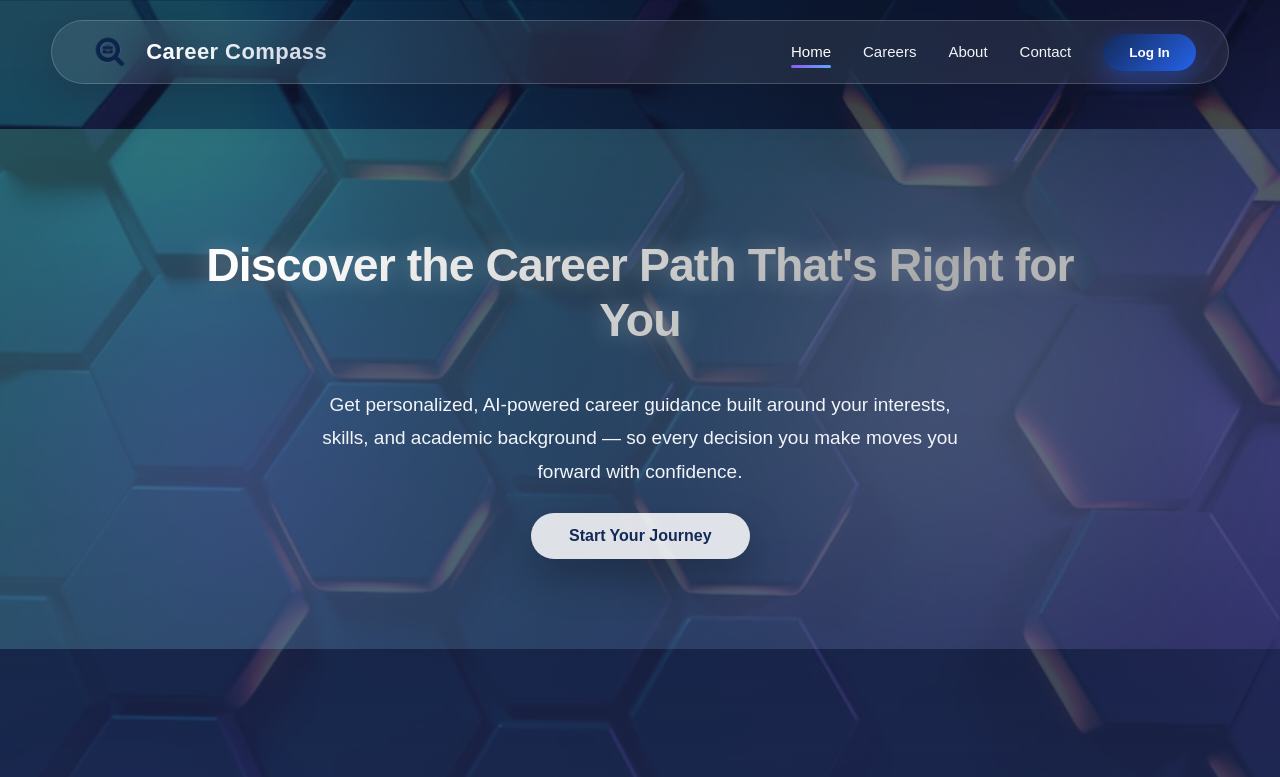
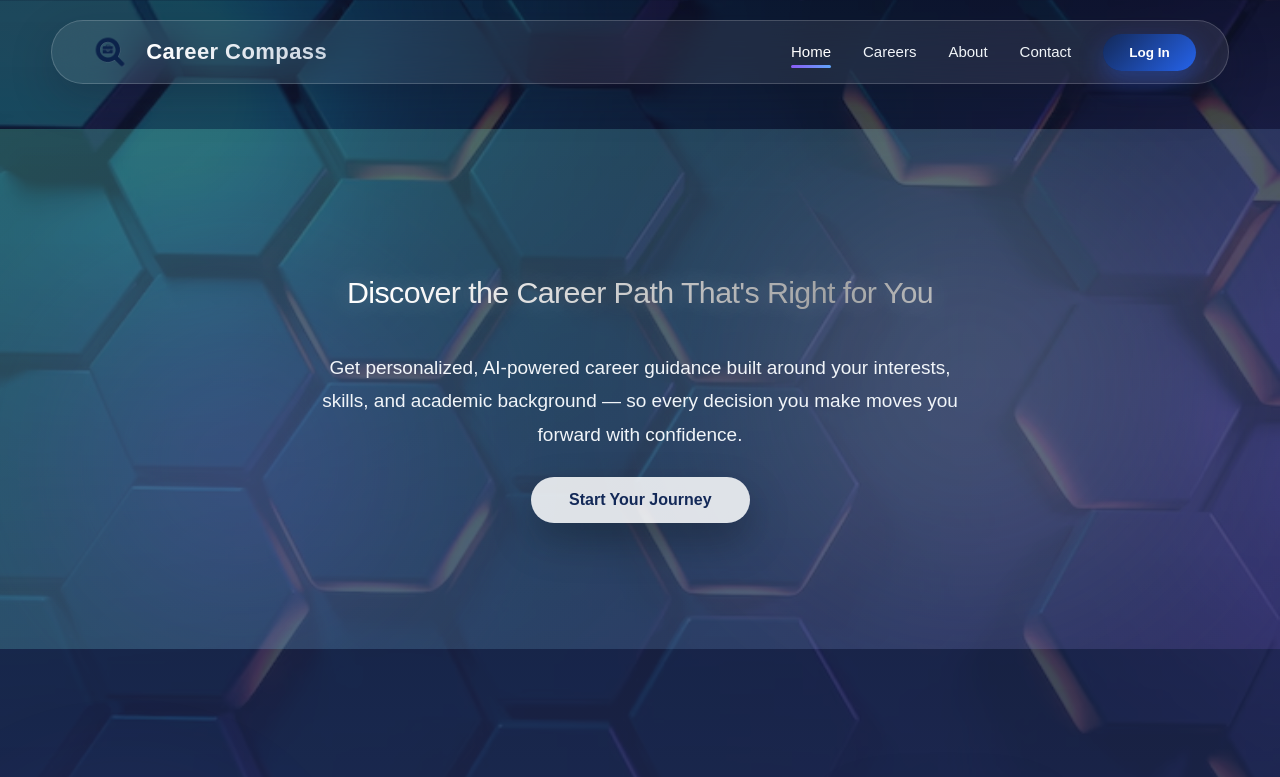
Before and after one commit to saherfatima12-hash/career-compass, a React (Vite) app: page / in a window 1280 px wide. Shown: the top 777 px of the page. Built offline with nearby package versions, Linux system fonts and the light colour scheme.

Commit message:
describe your change

```diff
--- a/src/Pages/Contact.css
+++ b/src/Pages/Contact.css
@@ -124,8 +124,8 @@
 .hero-title {
   position: relative;
   z-index: 1;
-  font-weight: 700;
-  font-size: clamp(2rem, 4vw, 2.9rem);
+  font-weight: 500;
+  font-size: clamp(1rem, 3vw, 1.9rem);
   line-height: 1.18;
   margin: 20px 0 14px;
   letter-spacing: -0.02em;
--- a/src/index.css
+++ b/src/index.css
@@ -1474,15 +1474,7 @@ margin:10px auto 0;
 
   text-shadow: 0 0 24px rgba(255, 255, 255, 0.3);
 }
-.hero-title {
-    z-index: 1;
-    letter-spacing: -0.02em;
-    font-size: clamp(1rem, 3vw, 1.9rem);
-    font-weight: 500;
-    line-height: 1.18;
-    position: relative;
-    margin: 20px 0px 14px;
-}
+
 .hero-description {
   margin: 26px auto;
   font-size: 19px;
```
